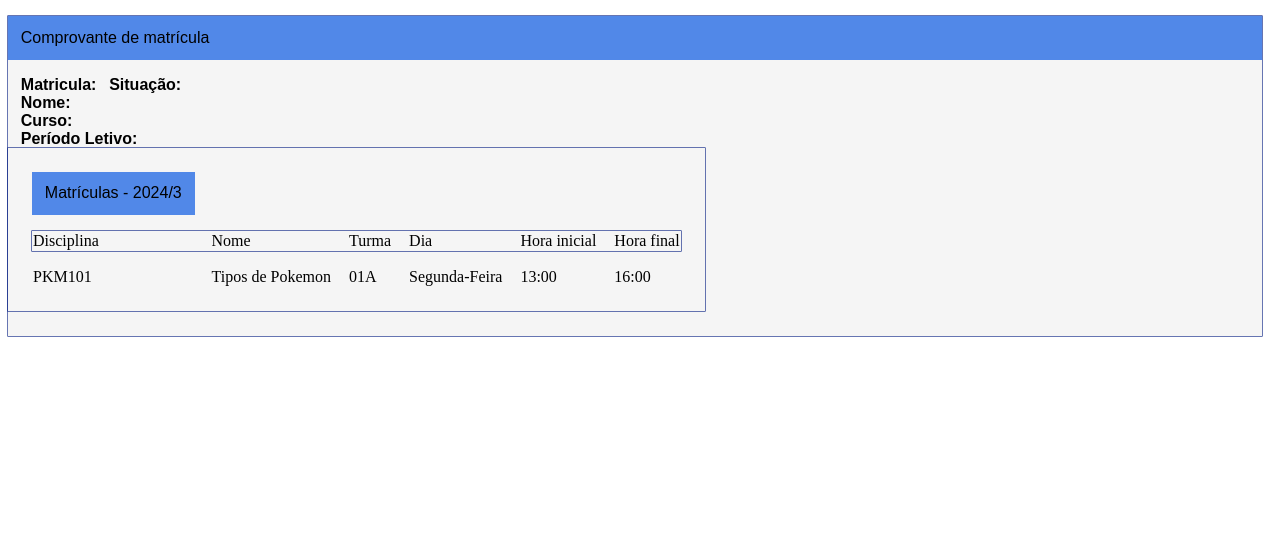
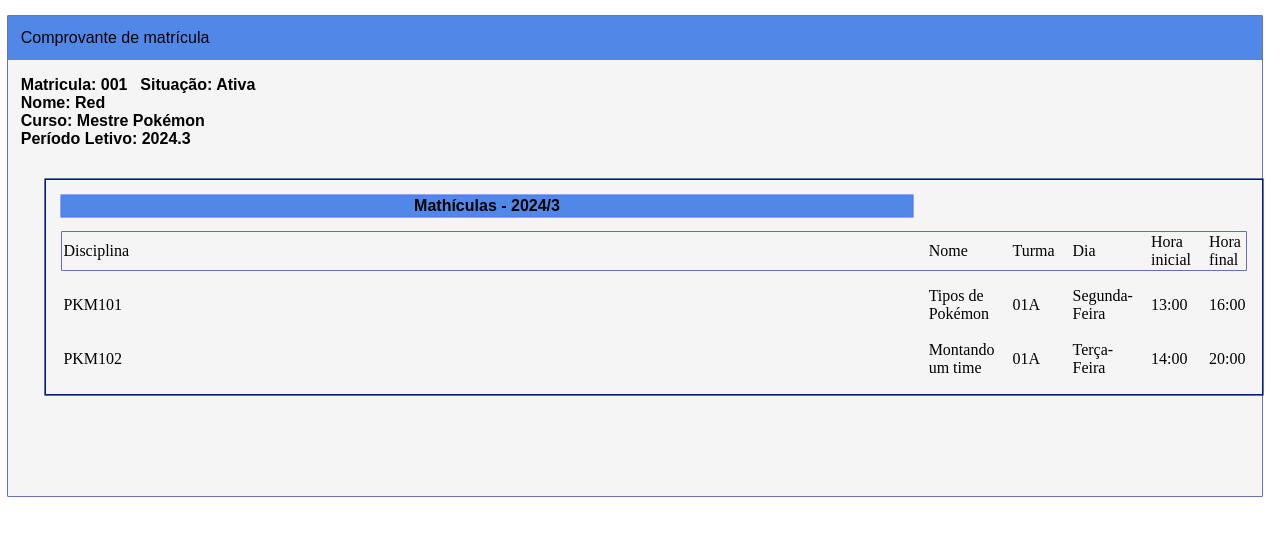
Before and after one commit to ufjf-dcc207/ufjf-dcc207-2024-3-a-atv02-0pedrobonfa, a React (Vite) app: page / in a window 1280 px wide. Shown: the top 536 px of the page. Built offline with nearby package versions, Linux system fonts and the light colour scheme.

Commit message:
implementa titulo da tabela

```diff
--- a/src/Caixa.css
+++ b/src/Caixa.css
@@ -2,7 +2,7 @@
 {
     background-color: whitesmoke;
     width: 98vw;
-    height: 40vh;
+    height: 60vh;
     box-shadow:0 0 0 0.6px rgb(2, 28, 128); /*cor da margem*/
 
 }
--- a/src/Caixa.tsx
+++ b/src/Caixa.tsx
@@ -11,12 +11,12 @@
 
           <p className='title'>Comprovante de matrícula</p>
           <div id='matricula'>
-          <div className='boxText' >Matricula: </div>
-          <div className='boxText' >Situação: </div>
+          <div className='boxText' >Matricula: 001</div>
+          <div className='boxText' >Situação: Ativa </div>
           </div>
-          <div className='boxText' >Nome:</div>
-          <div className='boxText' >Curso:</div>
-          <div className='boxText' >Período Letivo:</div>
+          <div className='boxText' >Nome: Red</div>
+          <div className='boxText' >Curso: Mestre Pokémon</div>
+          <div className='boxText' >Período Letivo: 2024.3</div>
 
           <Matricula>
           </Matricula>
--- a/src/Matricula.css
+++ b/src/Matricula.css
@@ -3,11 +3,21 @@
     border-color: black;
 
 }
+.innerTitle{
+    width: 100%;
+    background-color: rgb(81, 136, 232);
+    font-size: 2vh;
+    font-family: Arial, Helvetica, sans-serif;
+    margin-top: 6vw;
+    margin-left: 3vw;
+    box-shadow:0 0 0 0.2vh rgb(85, 119, 255);
+}
 
 #tabela{
-    padding: 1vh;
+    margin-top: 4vh;
+    margin-left: 3vw;
     border-spacing: 2vh;
-    box-shadow:0 0 0 0.6px rgb(2, 28, 128); /*cor da margem*/
+    box-shadow:0 0 0 0.2vh rgb(2, 28, 128); /*cor da margem*/
 
 }
 
--- a/src/Matricula.tsx
+++ b/src/Matricula.tsx
@@ -5,7 +5,7 @@
     <>
         <div className="innerBox">
             <table id="tabela">
-                <div className='title'>Matrículas - 2024/3</div>
+            <th className='innerTitle'>Mathículas - 2024/3</th>
                 <tr id="TabTitulos">
                     <td>Disciplina</td>
                     <td>Nome</td>
@@ -16,11 +16,19 @@
                 </tr>
                 <tr>
                     <td>PKM101</td>
-                    <td>Tipos de Pokemon</td>
+                    <td>Tipos de Pokémon</td>
                     <td>01A</td>
                     <td>Segunda-Feira</td>
                     <td>13:00</td>
                     <td>16:00</td>
+                </tr>
+                <tr>
+                    <td>PKM102</td>
+                    <td>Montando um time</td>
+                    <td>01A</td>
+                    <td>Terça-Feira</td>
+                    <td>14:00</td>
+                    <td>20:00</td>
                 </tr>
             </table>
         </div>
```
